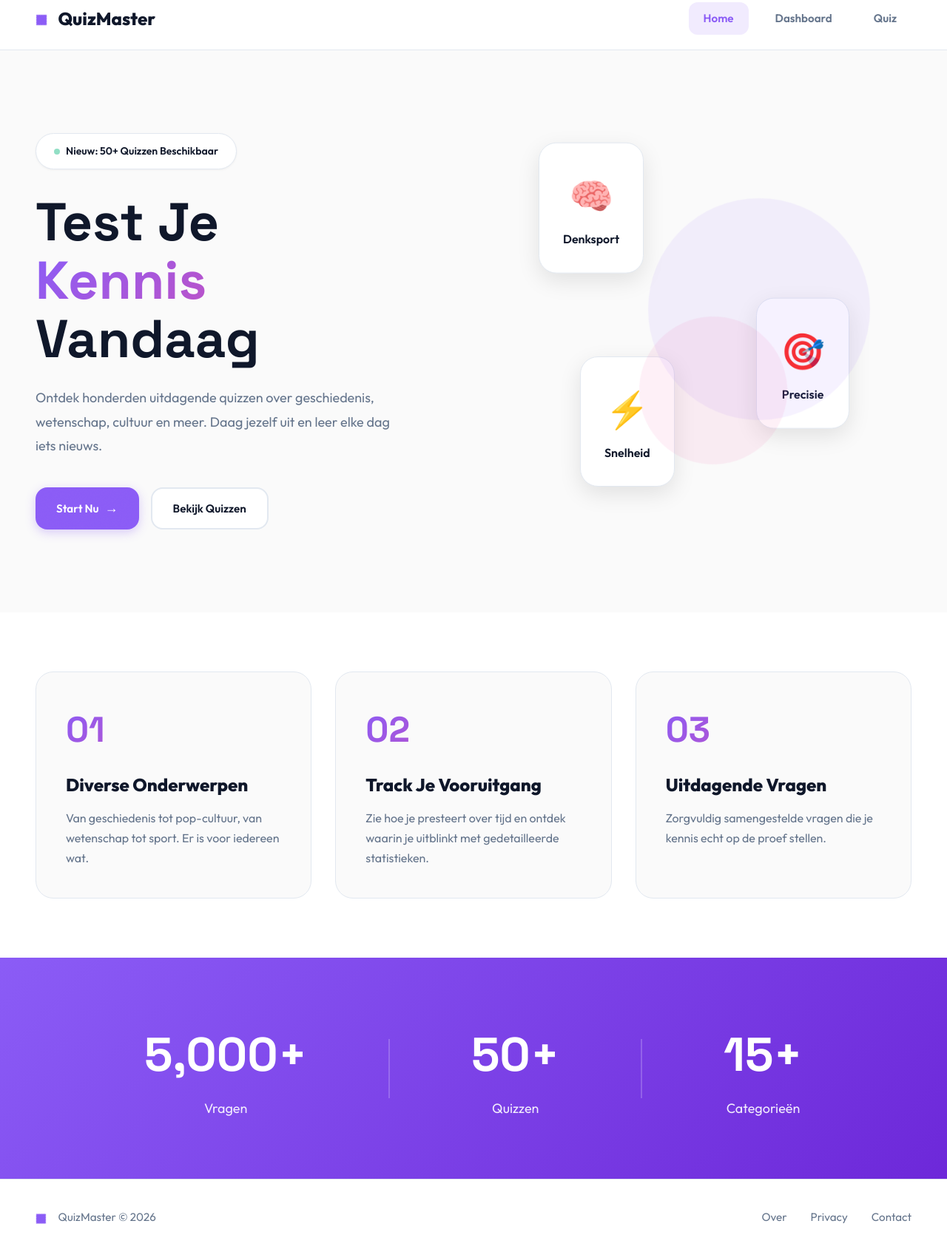
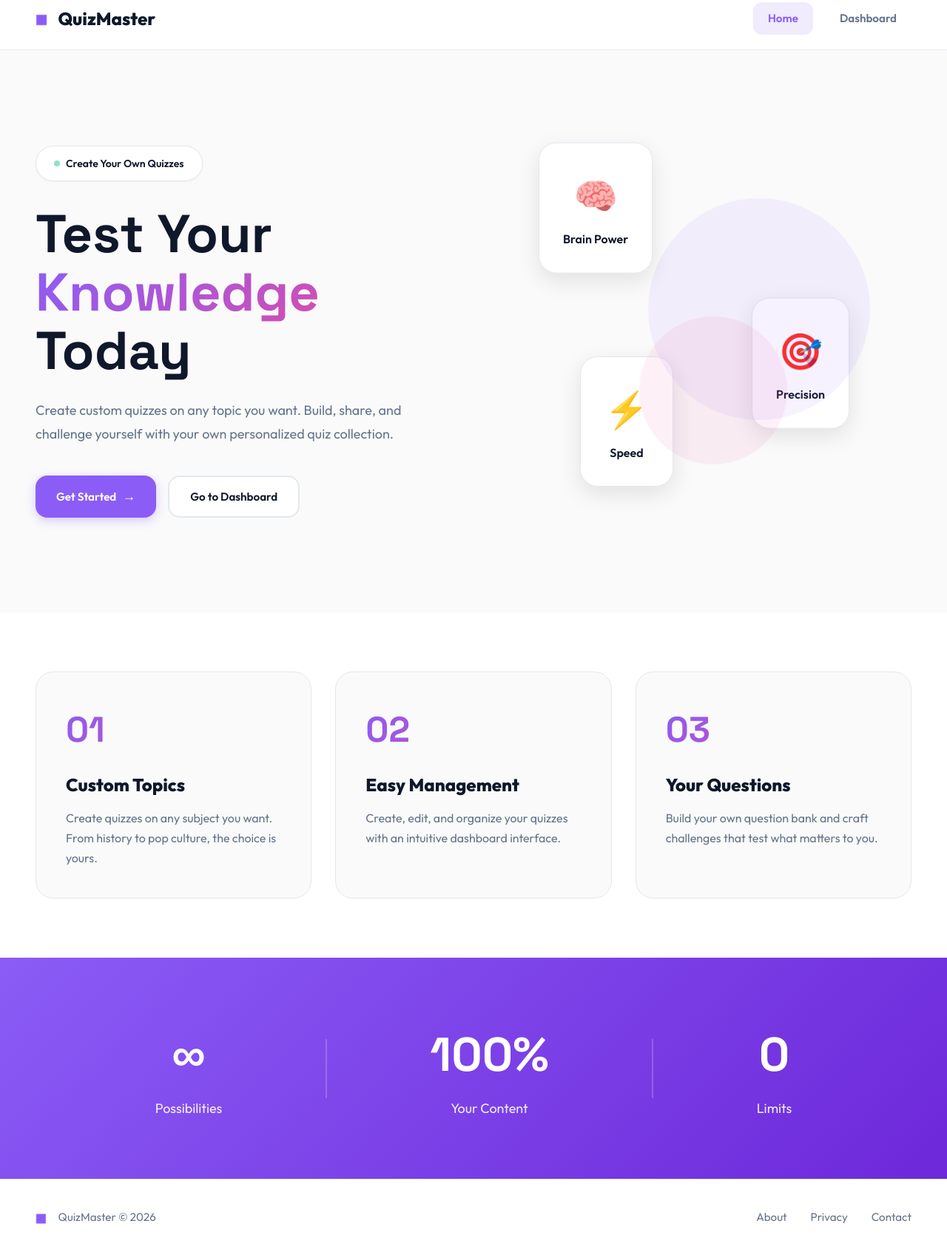
Before and after one commit to Findiepman/Quiz-app, a website: page index.html in a window 1280 px wide. Shown: the part 17-1687 px from the top of the page at 74% size. Drawn offline with Linux system fonts and the light colour scheme.

Commit message:
Translated the landing page to english

```diff
--- a/index.html
+++ b/index.html
@@ -1,9 +1,9 @@
 <!DOCTYPE html>
-<html lang="nl">
+<html lang="en">
 <head>
     <meta charset="UTF-8">
     <meta name="viewport" content="width=device-width, initial-scale=1.0">
-    <title>QuizMaster - Test Je Kennis</title>
+    <title>QuizMaster - Test Your Knowledge</title>
     <link href="https://fonts.googleapis.com/css2?family=Outfit:wght@300;400;600;800&family=Space+Grotesk:wght@400;600;700&display=swap" rel="stylesheet">
     <link rel="stylesheet" href="styles.css">
 </head>
@@ -18,7 +18,6 @@
         <nav class="main-nav">
             <a href="index.html" class="nav-link active">Home</a>
             <a href="dashboard.html" class="nav-link">Dashboard</a>
-            <a href="quiz.html" class="nav-link">Quiz</a>
         </nav>
     </header>
 
@@ -26,28 +25,28 @@
         <div class="hero-content">
             <div class="hero-badge">
                 <span class="badge-dot"></span>
-                Nieuw: 50+ Quizzen Beschikbaar
+                Create Your Own Quizzes
             </div>
 
             <h1 class="hero-title">
-                <span class="title-line">Test Je</span>
-                <span class="title-line highlight">Kennis</span>
-                <span class="title-line">Vandaag</span>
+                <span class="title-line">Test Your</span>
+                <span class="title-line highlight">Knowledge</span>
+                <span class="title-line">Today</span>
             </h1>
 
             <p class="hero-description">
-                Ontdek honderden uitdagende quizzen over geschiedenis,
-                wetenschap, cultuur en meer. Daag jezelf uit en leer
-                elke dag iets nieuws.
+                Create custom quizzes on any topic you want.
+                Build, share, and challenge yourself with your own
+                personalized quiz collection.
             </p>
 
             <div class="hero-cta">
                 <a href="dashboard.html" class="btn btn-primary">
-                    Start Nu
+                    Get Started
                     <span class="btn-arrow">→</span>
                 </a>
                 <a href="dashboard.html" class="btn btn-secondary">
-                    Bekijk Quizzen
+                    Go to Dashboard
                 </a>
             </div>
         </div>
@@ -55,15 +54,15 @@
         <div class="hero-visual">
             <div class="visual-card card-1">
                 <div class="card-icon">🧠</div>
-                <div class="card-label">Denksport</div>
+                <div class="card-label">Brain Power</div>
             </div>
             <div class="visual-card card-2">
                 <div class="card-icon">🎯</div>
-                <div class="card-label">Precisie</div>
+                <div class="card-label">Precision</div>
             </div>
             <div class="visual-card card-3">
                 <div class="card-icon">⚡</div>
-                <div class="card-label">Snelheid</div>
+                <div class="card-label">Speed</div>
             </div>
             <div class="visual-shape shape-1"></div>
             <div class="visual-shape shape-2"></div>
@@ -74,28 +73,28 @@
         <div class="features-grid">
             <div class="feature-card">
                 <div class="feature-number">01</div>
-                <h3 class="feature-title">Diverse Onderwerpen</h3>
+                <h3 class="feature-title">Custom Topics</h3>
                 <p class="feature-text">
-                    Van geschiedenis tot pop-cultuur, van wetenschap
-                    tot sport. Er is voor iedereen wat.
+                    Create quizzes on any subject you want.
+                    From history to pop culture, the choice is yours.
                 </p>
             </div>
 
             <div class="feature-card">
                 <div class="feature-number">02</div>
-                <h3 class="feature-title">Track Je Vooruitgang</h3>
+                <h3 class="feature-title">Easy Management</h3>
                 <p class="feature-text">
-                    Zie hoe je presteert over tijd en ontdek waarin
-                    je uitblinkt met gedetailleerde statistieken.
+                    Create, edit, and organize your quizzes with
+                    an intuitive dashboard interface.
                 </p>
             </div>
 
             <div class="feature-card">
                 <div class="feature-number">03</div>
-                <h3 class="feature-title">Uitdagende Vragen</h3>
+                <h3 class="feature-title">Your Questions</h3>
                 <p class="feature-text">
-                    Zorgvuldig samengestelde vragen die je kennis
-                    echt op de proef stellen.
+                    Build your own question bank and craft
+                    challenges that test what matters to you.
                 </p>
             </div>
         </div>
@@ -104,18 +103,18 @@
     <section class="stats-section">
         <div class="stats-container">
             <div class="stat-item">
-                <div class="stat-number">5,000+</div>
-                <div class="stat-label">Vragen</div>
+                <div class="stat-number">∞</div>
+                <div class="stat-label">Possibilities</div>
             </div>
             <div class="stat-divider"></div>
             <div class="stat-item">
-                <div class="stat-number">50+</div>
-                <div class="stat-label">Quizzen</div>
+                <div class="stat-number">100%</div>
+                <div class="stat-label">Your Content</div>
             </div>
             <div class="stat-divider"></div>
             <div class="stat-item">
-                <div class="stat-number">15+</div>
-                <div class="stat-label">Categorieën</div>
+                <div class="stat-number">0</div>
+                <div class="stat-label">Limits</div>
             </div>
         </div>
     </section>
@@ -127,7 +126,7 @@
                 <span class="footer-text">QuizMaster © 2026</span>
             </div>
             <div class="footer-links">
-                <a href="#" class="footer-link">Over</a>
+                <a href="#" class="footer-link">About</a>
                 <a href="#" class="footer-link">Privacy</a>
                 <a href="#" class="footer-link">Contact</a>
             </div>
```
